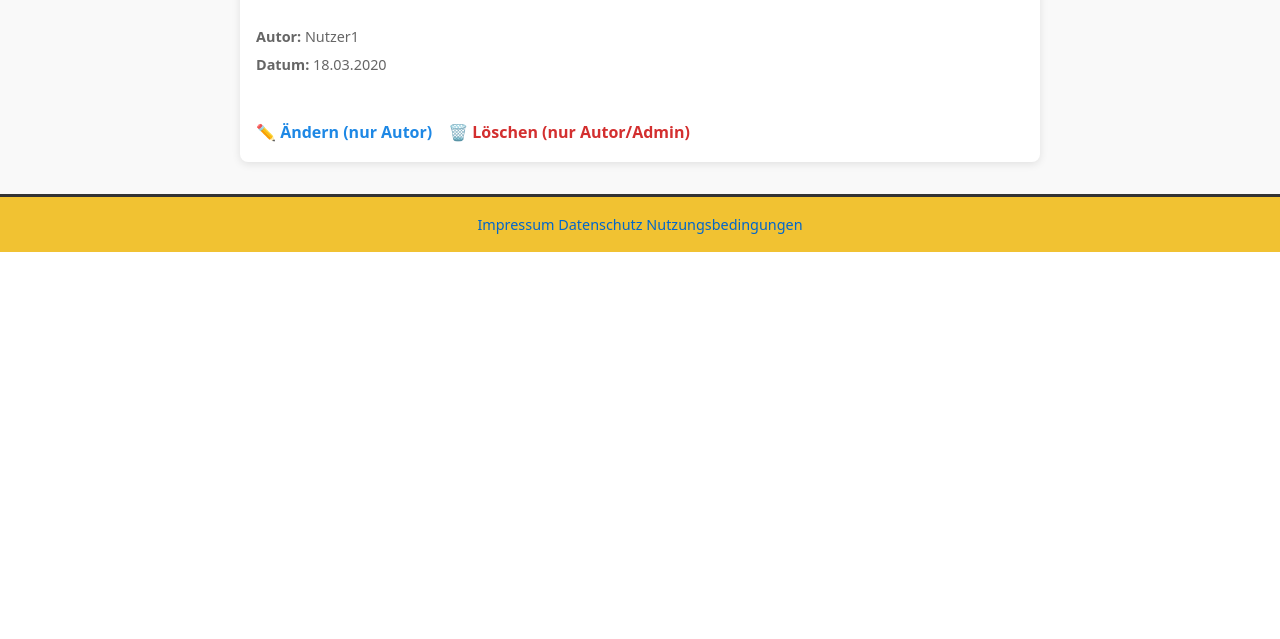
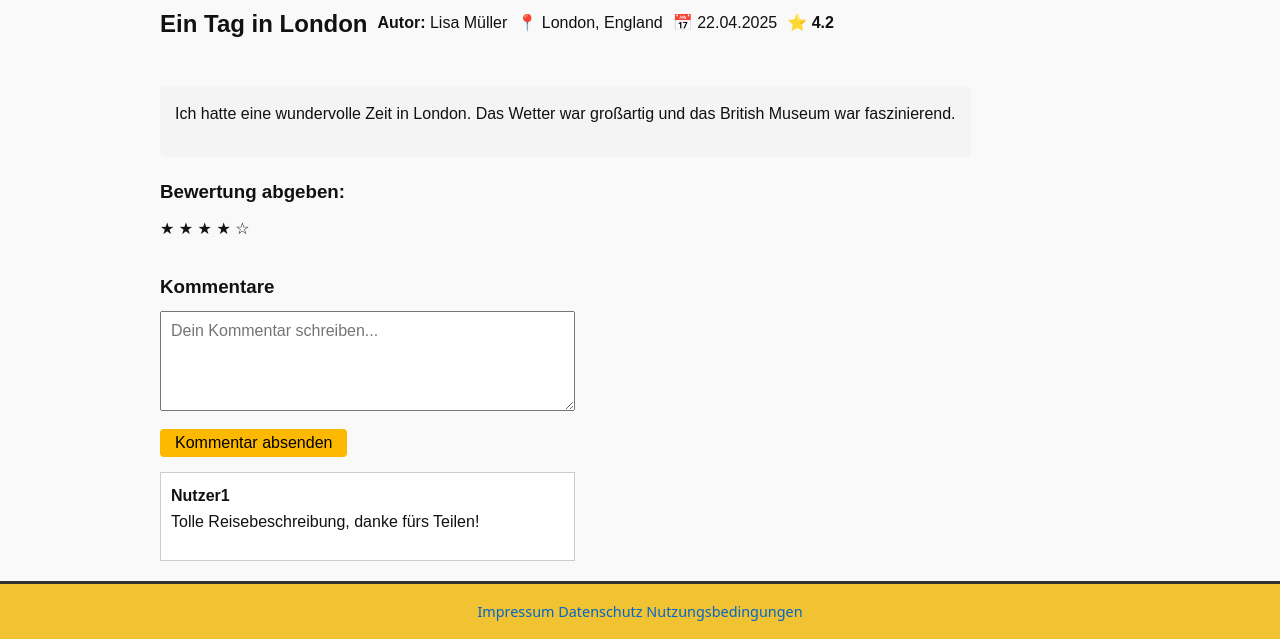
Before and after one commit to mentalri/Reiseberichte, a PHP site: page /eintrag.php in a window 1280 px wide. Shown: the part 831-1470 px from the top of the page. Before the commit the page ends 1083 px from the top, so only its background shows below. Run offline with PHP 8.4, Linux system fonts and the light colour scheme.

Commit message:
1,changed eintrag and eintrag neu to our plan design 2,added css to them

```diff
--- a/css/pages/bericht.css
+++ b/css/pages/bericht.css
@@ -1,54 +1,80 @@
 .bericht-container {
-    max-width: 800px;
-    margin: 2rem auto;
-    padding: 1rem;
-    background: #fff;
-    border-radius: 8px;
-    box-shadow: 0 2px 8px rgba(0,0,0,0.1);
+    padding: 20px;
+    max-width: 1000px;
+    margin: auto;
+    font-family: sans-serif;
 }
 
 .bericht-bild {
     width: 100%;
     height: auto;
-    border-radius: 8px;
+    border-radius: 5px;
+}
+
+.bericht-header {
+    display: flex;
+    flex-wrap: wrap;
+    justify-content: space-between;
+    align-items: center;
+    gap: 10px;
+    margin: 10px 0;
 }
 
 .bericht-titel {
-    font-size: 2rem;
-    margin: 1rem 0;
-    color: #333;
-}
-
-.bericht-beschreibung {
-    font-size: 1rem;
-    line-height: 1.6;
-    margin: 1rem 0;
-    color: #444;
-}
-
-.bericht-meta {
-    font-size: 0.9rem;
-    color: #666;
-    margin-bottom: 1rem;
-}
-
-.bericht-autor,
-.bericht-datum {
-    margin: 0.3rem 0;
-}
-
-.bericht-aktionen {
-    display: flex;
-    gap: 1rem;
-    margin-top: 1.5rem;
-}
-
-.aktion-link {
-    text-decoration: none;
-    color: #1e88e5;
+    font-size: 24px;
     font-weight: bold;
 }
 
-.delete-link {
-    color: #d32f2f;
+.beschreibung {
+    margin: 20px 0;
+    background: #f4f4f4;
+    padding: 15px;
+    border-radius: 5px;
 }
+
+.kommentarbereich {
+    margin-top: 30px;
+}
+
+.kommentar-formular textarea {
+    width: 100%;
+    height: 100px;
+    padding: 10px;
+    margin-bottom: 10px;
+}
+
+.bewertung-sterne {
+    font-size: 20px;
+    margin-bottom: 10px;
+}
+
+.kommentar-formular button {
+    padding: 5px 15px;
+    border: none;
+    background-color: #fcb900;
+    border-radius: 4px;
+    cursor: pointer;
+}
+
+.kommentar {
+    border: 1px solid #ccc;
+    padding: 10px;
+    margin-top: 15px;
+    background: #fff;
+}
+
+/* Responsive mobile */
+@media (max-width: 768px) {
+    .bericht-header {
+        flex-direction: column;
+        align-items: flex-start;
+    }
+
+    .bericht-titel {
+        font-size: 20px;
+    }
+
+    .bewertung-sterne {
+        text-align: center;
+    }
+}
--- a/eintrag.php
+++ b/eintrag.php
@@ -9,28 +9,55 @@ $cssFiles = array("css/pages/bericht.css");
 
     <main>
     <section class="bericht-container">
-            <img class="bericht-bild" src="someImg" alt="someImg" />
 
-            <h2 class="bericht-titel">Titel</h2>
+    <img src="img/reisebild.jpg" alt="Reisebild" class="bericht-bild">
 
-            <div class="bericht-beschreibung">
-                Lorem ipsum dolor sit amet, consetetur sadipscing elitr, sed diam nonumy eirmod tempor invidunt...
+
+    <div class="bericht-header">
+        <h2 class="bericht-titel">Ein Tag in London</h2>
+        <p><strong>Autor:</strong> Lisa Müller</p>
+        <p><span class="icon">📍</span> London, England</p>
+        <p><span class="icon">📅</span> 22.04.2025</p>
+        <p><span class="icon">⭐</span> <strong>4.2</strong></p>
     </div>
 
-            <div class="bericht-meta">
-                <div class="bericht-autor">
-                    <strong>Autor:</strong> <span>Nutzer1</span>
+
+    <div class="beschreibung">
+        <p>Ich hatte eine wundervolle Zeit in London. Das Wetter war großartig und das British Museum war faszinierend.</p>
     </div>
-                <div class="bericht-datum">
-                    <strong>Datum:</strong> <span>18.03.2020</span>
+
+
+    <div class="bewertung-bereich">
+        <h3>Bewertung abgeben:</h3>
+        <div class="sterne-bewertung">
+
+            <span class="stern">★</span>
+            <span class="stern">★</span>
+            <span class="stern">★</span>
+            <span class="stern">★</span>
+            <span class="stern">☆</span>
         </div>
     </div>
 
-            <div class="bericht-aktionen">
-                <a href="eintrag-neu.php" class="aktion-link">✏️ Ändern (nur Autor)</a>
-                <a href="eintrag.php" class="aktion-link delete-link">🗑️ Löschen (nur Autor/Admin)</a>
+
+    <div class="kommentarbereich">
+        <h3>Kommentare</h3>
+
+
+        <form class="kommentar-formular">
+            <textarea placeholder="Dein Kommentar schreiben..." required></textarea>
+            <button type="submit">Kommentar absenden</button>
+        </form>
+
+
+        <div class="kommentar">
+            <strong>Nutzer1</strong>
+            <p>Tolle Reisebeschreibung, danke fürs Teilen!</p>
+        </div>
     </div>
 </section>
+
+
     </main>
 
     <?php include_once "php/footer.php" ?>
```
Also changed, not shown: eintrag-neu.php (+31 -22 lines). Lines whose indentation alone changed are shown as unchanged.
